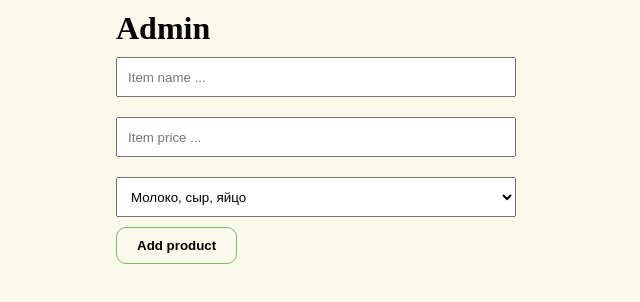
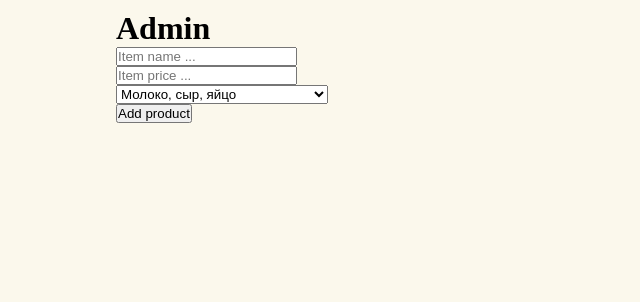
Before and after one commit to akobir9990/akobir9990-react-prod, a React (Vite) app: page /admin in a window 1280 px wide. Shown: the top 302 px of the page, without its empty margins (0-640 px from the left). Built offline with nearby package versions, Linux system fonts and the light colour scheme; sample sign-in values are in the browser's storage.

Commit message:
added login function and protected route ...

```diff
--- a/src/App.jsx
+++ b/src/App.jsx
@@ -4,17 +4,37 @@ import "./App.css";
 import getStore from "./utils/getStore/getStore";
 import Router from "./router/router";
 
+const getUser = () => {
+  return localStorage.getItem("user")
+    ? JSON.parse(localStorage.getItem("user"))
+    : false;
+};
 function App() {
   const [products, setProducts] = useState(getStore("products"));
   const [productName, setProductName] = useState("");
   const [productPrice, setProductPrice] = useState("");
   const [productCategory, setProductCategory] = useState("");
-  const [user, setUser] = useState(true);
+  const [user, setUser] = useState(getUser());
+
+  const handleSubmit = ({ e, user }) => {
+    e.preventDefault;
+    const newUser = {
+      name: user,
+    };
+    setUser(newUser);
+    setUser("");
+  };
+
+  // console.log(products);
+  // const addProd = () => {
+  //   console.log("addprod");
+  // };
 
   useEffect(() => {
     localStorage.setItem("products", JSON.stringify(products));
-  }, [products]);
-  return <Router user={user} />;
+    localStorage.setItem("user", JSON.stringify(user));
+  }, [products, user]);
+  return <Router user={user} setUser={setUser} handleSubmit={handleSubmit} />;
 }
 
 export default App;
--- a/src/components/header/Header.jsx
+++ b/src/components/header/Header.jsx
@@ -50,7 +50,9 @@ function Header() {
         </div>
         <div className="admin">
           <img src={user} alt="ava" className="ava" />
-          <span>Алексей</span>
+          <NavLink to="/login">
+            <span>LogIn</span>
+          </NavLink>
           <img src={arrowDown} alt="icon" className="arrowDown" />
         </div>
       </div>
--- a/src/index.css
+++ b/src/index.css
@@ -8,7 +8,6 @@ body {
 }
 
 .container {
-  /* border: 1px solid red; */
   width: 1440px;
   padding: 10px 116px;
   margin: 0 auto;
--- a/src/pages/admin/Admin.jsx
+++ b/src/pages/admin/Admin.jsx
@@ -1,7 +1,77 @@
-import Login from "../login/Login";
-
 function Admin() {
-  return <Login />;
+  return (
+    <div className="container Admin-container">
+      <h1 className="secretTitle">Admin</h1>
+      <div className="newProduct">
+        <input
+          type="text"
+          name=""
+          id="itemName"
+          // value={productName}
+          // onChange={(e) => setProductName(e.target.value)}
+          placeholder="Item name ..."
+        />
+        <br />
+        <input
+          type="text"
+          name=""
+          id="itemPrice"
+          // value={productPrice}
+          // onChange={(e) => setProductPrice(e.target.value)}
+          placeholder="Item price ..."
+        />
+        <br />
+        <select value="category">
+          <option name="" id="">
+            Молоко, сыр, яйцо
+          </option>
+          <option name="" id="">
+            Хлеб
+          </option>
+          <option name="" id="">
+            Фрукты и овощи
+          </option>
+          <option name="" id="">
+            Замороженные продукты
+          </option>
+          <option name="" id="">
+            Напитки
+          </option>
+          <option name="" id="">
+            Кондитерские изделия
+          </option>
+          <option name="" id="">
+            Чай, кофе
+          </option>
+          <option name="" id="">
+            Бакалея
+          </option>
+          <option name="" id="">
+            Здоровое питание
+          </option>
+          <option name="" id="">
+            Зоотовары
+          </option>
+          <option name="" id="">
+            Детское питание
+          </option>
+          <option name="" id="">
+            Мясо, птица, колбаса
+          </option>
+          <option name="" id="">
+            Непродовольственные товары
+          </option>
+        </select>
+        <br />
+        <button
+          // onClick={addProduct}
+          className="addProductBtn"
+        >
+          Add product
+        </button>
+      </div>
+    </div>
+  );
 }
 
 export default Admin;
--- a/src/pages/login/Login.jsx
+++ b/src/pages/login/Login.jsx
@@ -1,6 +1,23 @@
-import { Navigate } from "react-router-dom";
-import Secret from "../secret/Secret";
+import { useNavigate } from "react-router-dom";
 
-const Login = (user) => (!user ? <Navigate to="/" /> : <Secret />);
+// eslint-disable-next-line react/prop-types
+function Login({ user, setUser, handleSubmit }) {
+  const navigate = useNavigate();
+  return (
+    <div className="container">
+      <form action="" onSubmit={handleSubmit}>
+        <input
+          type="text"
+          name=""
+          id="name"
+          value={user}
+          placeholder="Enter your name ..."
+          onChange={(e) => setUser(e.target.value)}
+        />
+        <button onClick={() => navigate("/admin")}>LogIn</button>
+      </form>
+    </div>
+  );
+}
 
 export default Login;
--- /dev/null
+++ b/src/pages/secure/Security.jsx
@@ -0,0 +1,12 @@
+/* eslint-disable react/prop-types */
+import { Navigate } from "react-router-dom";
+
+function Security({ children, user }) {
+  if (!user) {
+    return <Navigate to="/" />;
+  }
+
+  return children;
+}
+
+export default Security;
--- a/src/router/router.jsx
+++ b/src/router/router.jsx
@@ -1,4 +1,4 @@
-import { useState } from "react";
+/* eslint-disable react/prop-types */
 import { Route, Routes } from "react-router-dom";
 import HomePage from "../pages/homePage/HomePage";
 import Admin from "../pages/admin/Admin";
@@ -6,20 +6,29 @@ import Likes from "../pages/likes/Likes";
 import Orders from "../pages/orders/Orders";
 import Basket from "../pages/basket/Basket";
 import Login from "../pages/login/Login";
+import Security from "../pages/secure/Security";
 
-function Router(user) {
+function Router({ user, setUser, handleSubmit }) {
   return (
     <Routes>
       <Route path="/" element={<HomePage />} />
       <Route
         path="/admin"
-        element={<Admin user={user} />}
-        // render={(props) => <Admin {...props} user={user} />}
+        element={
+          <Security user={user}>
+            <Admin />
+          </Security>
+        }
       />
       <Route path="/likes" element={<Likes />} />
       <Route path="/orders" element={<Orders />} />
       <Route path="/basket" element={<Basket />} />
-      <Route path="/login" element={<Login />} />
+      <Route
+        path="/login"
+        element={
+          <Login user={user} setUser={setUser} handleSubmit={handleSubmit} />
+        }
+      />
     </Routes>
   );
 }
```
